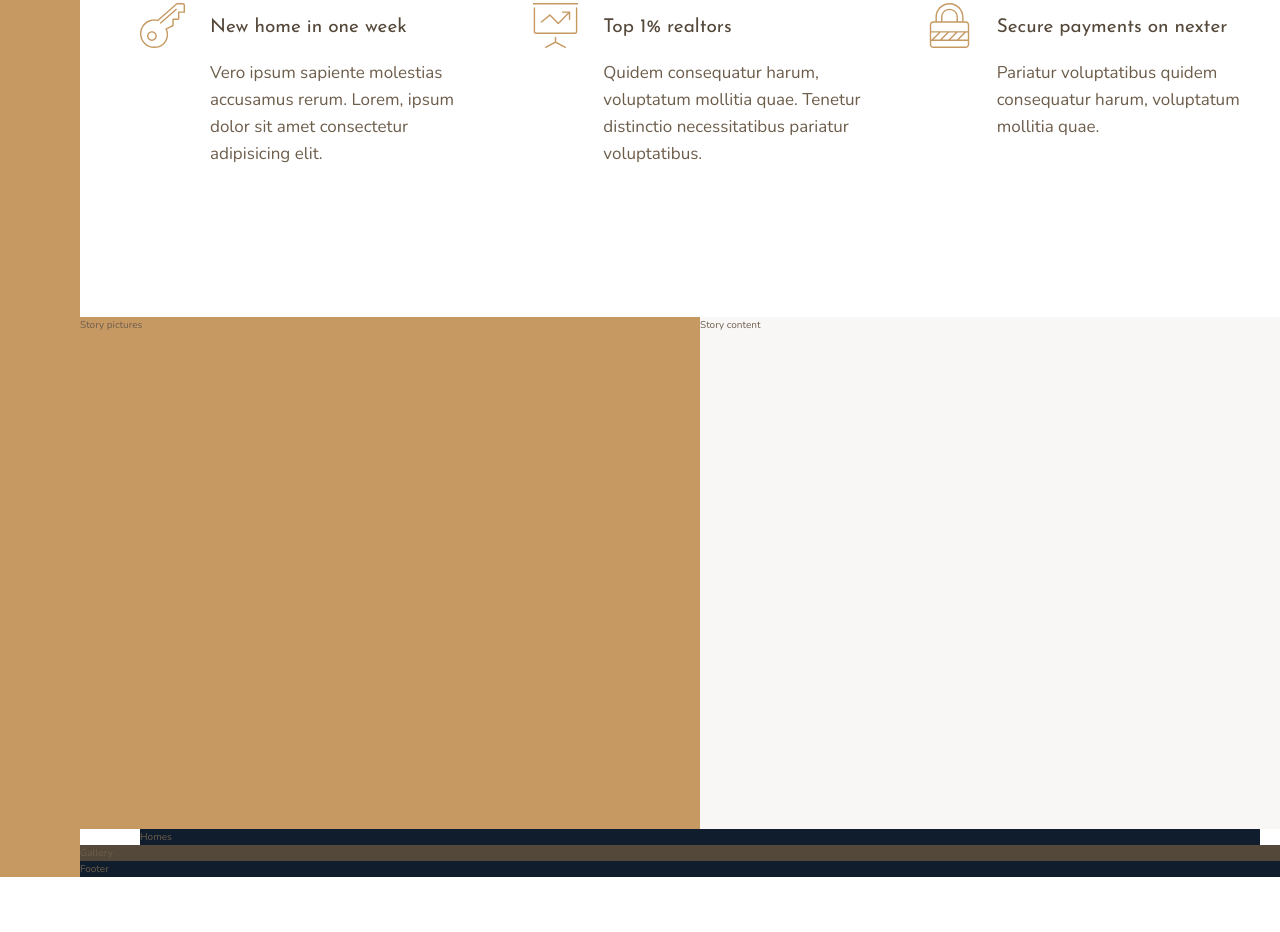
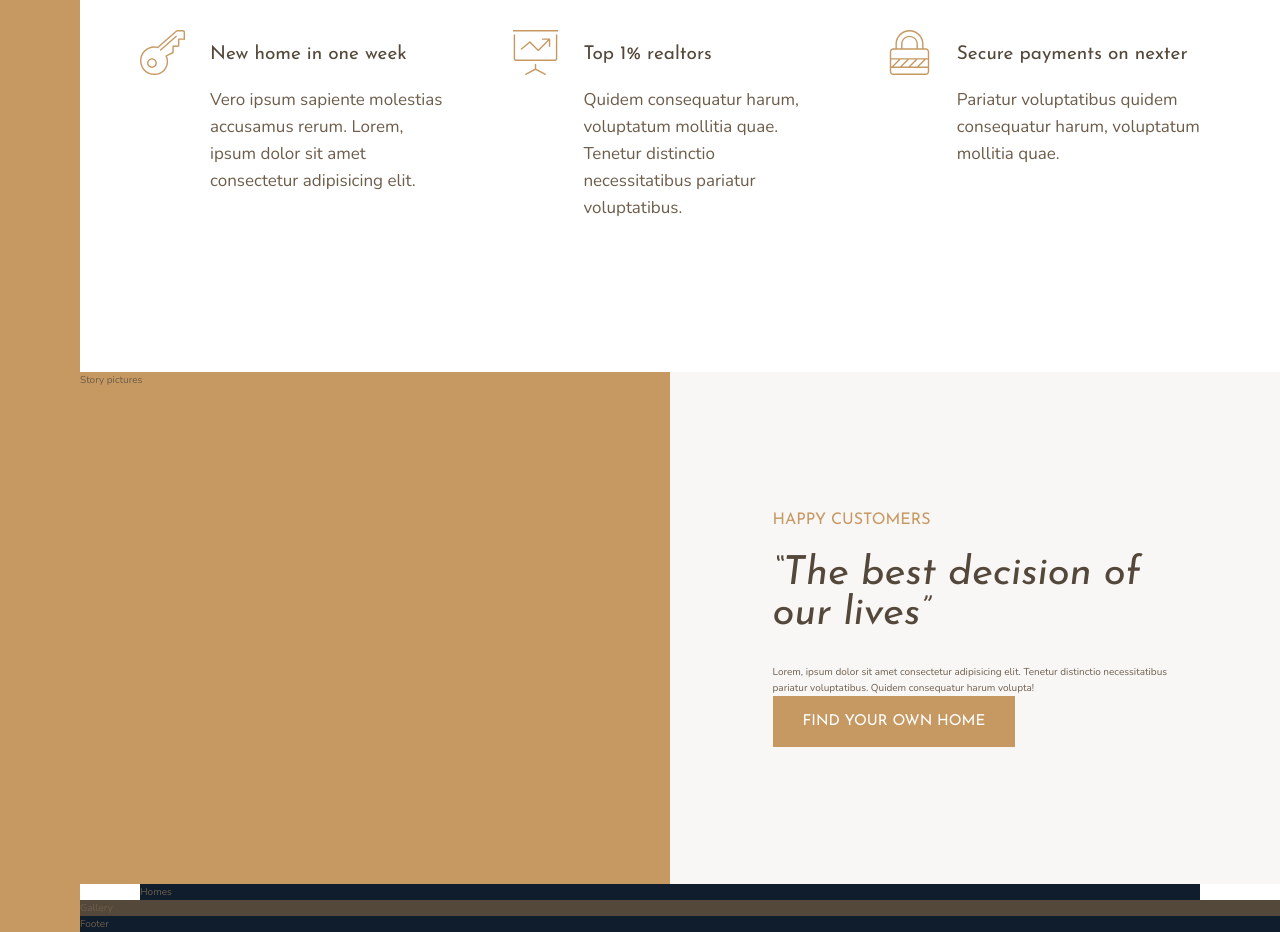
Before and after one commit to chris-james-git/nexter, a website: page index.html in a window 1280 px wide. Shown: the part 991-1923 px from the top of the page. Before the commit the page ends 1868 px from the top, so only its background shows below. Drawn offline with nearby package versions, Linux system fonts and the light colour scheme.

Commit message:
Building the Story Section - Part 1
How to deal with overlapping grid items;
Why images are special and behave differently than other grid items;
How to decide if flexbox is a better tool in certain situations.

```diff
--- a/index.html
+++ b/index.html
@@ -90,7 +90,16 @@
       Story pictures
     </div>
     <div class="story__content">
-      Story content
+      <h3 class="heading-3 mb-sm">Happy Customers</h3>
+      <h2 class="heading-2 heading-2--dark mb-md">
+        &ldquo;The best decision of our lives&rdquo;
+      </h2>
+      <p class="stody__text">
+        Lorem, ipsum dolor sit amet consectetur adipisicing elit. Tenetur
+        distinctio necessitatibus pariatur voluptatibus. Quidem consequatur
+        harum volupta!
+      </p>
+      <button class="btn">Find your own home</button>
     </div>
     <section class="homes">
       Homes
--- a/sass/_story.scss
+++ b/sass/_story.scss
@@ -7,5 +7,26 @@
   &__content {
     background-color: $color-grey-light-1;
     grid-column: col-start 5 / full-end;
+
+    // vw is useful for responsive design
+    padding: 6rem 8vw;
+
+    /* // We could equally use flexbox here since
+    // the layout is 1-dimensional...
+    display: flex;
+    flex-direction: column;
+    justify-content: center;
+    align-items: flex-start; */
+
+    // ...however, using grid here requires less code
+    display: grid;
+    align-content: center;
+    justify-items: start;
+  }
+
+  &__text {
+    font-size: 1.5rem;
+    font-style: italic;
+    margin-bottom: 4rem;
   }
 }
--- a/sass/_typography.scss
+++ b/sass/_typography.scss
@@ -13,10 +13,25 @@
 
 .heading-2 {
   @extend %heading;
+  font-size: 4rem;
+  font-style: italic; // from 400i
+  line-height: 1;
+
+  &--light {
+    color: $color-grey-light-1;
+  }
+
+  &--dark {
+    color: $color-grey-dark-1;
+  }
 }
 
 .heading-3 {
   @extend %heading;
+
+  font-size: 1.6rem;
+  color: $color-primary;
+  text-transform: uppercase;
 }
 
 .heading-4 {
@@ -31,3 +46,37 @@
     color: $color-grey-dark-1;
   }
 }
+
+.btn {
+  background-color: $color-primary;
+  color: #fff;
+  border: none;
+  border-radius: 0;
+  font-family: $font-display;
+  font-size: 1.5rem;
+  text-transform: uppercase;
+  padding: 1.8rem 3rem;
+  cursor: pointer;
+  transition: all 0.2s;
+
+  &:hover {
+    background-color: $color-primary-dark;
+  }
+}
+
+// UTILITIES
+.mb-sm {
+  margin-bottom: 2rem !important;
+}
+
+.mb-md {
+  margin-bottom: 3rem !important;
+}
+
+.mb-lg {
+  margin-bottom: 4rem !important;
+}
+
+.mb-hg {
+  margin-bottom: 8rem !important;
+}
```
Also changed, not shown: css/style.css.
